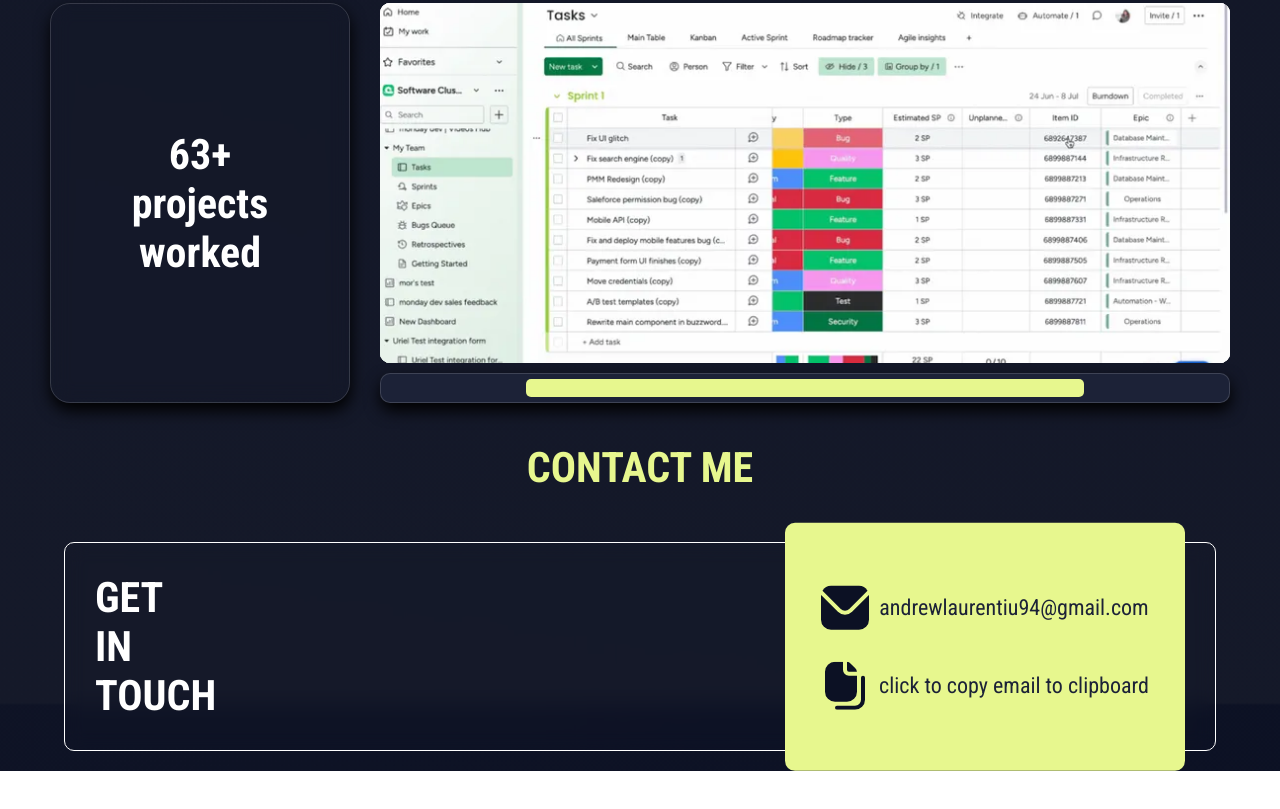
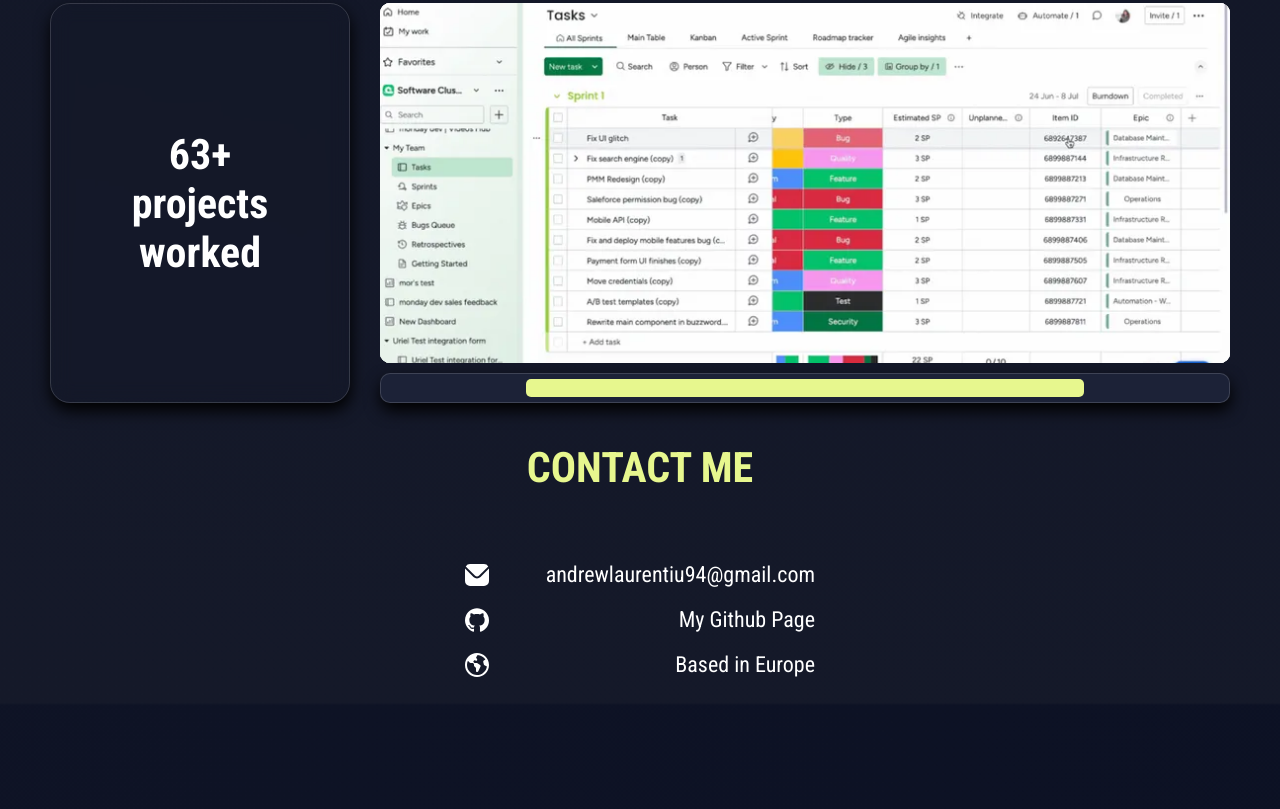
Before and after one commit to thedrew94/portfolio, a plain HTML site: page index.html in a window 1280 px wide. Shown: the part 1671-2480 px from the top of the page. Before the commit the page ends 2442 px from the top, so only its background shows below. Drawn offline with Linux system fonts and the light colour scheme; a web font is replaced by a local one.

Commit message:
added more assets and refactor code

```diff
--- a/index.html
+++ b/index.html
@@ -161,8 +161,70 @@
     </div>
     <h2 class="h1 txt_spc">CONTACT ME</h2>
     <footer>
-      <h3 class="h1">GET <br />IN<br />TOUCH<br /></h3>
-      <button class="contact_btn">
+      <button>
+        <svg viewBox="0 0 24 24" width="24" height="24">
+          <path
+            d="M23.954,5.542,15.536,13.96a5.007,5.007,0,0,1-7.072,0L.046,5.542C.032,5.7,0,5.843,0,6V18a5.006,5.006,0,0,0,5,5H19a5.006,5.006,0,0,0,5-5V6C24,5.843,23.968,5.7,23.954,5.542Z"
+            fill="#fff"
+          />
+          <path
+            d="M14.122,12.546l9.134-9.135A4.986,4.986,0,0,0,19,1H5A4.986,4.986,0,0,0,.744,3.411l9.134,9.135A3.007,3.007,0,0,0,14.122,12.546Z"
+            fill="#fff"
+          />
+        </svg>
+        <p class="h2">andrewlaurentiu94@gmail.com</p>
+      </button>
+      <div class="footer_btn">
+        <svg viewBox="0 0 24 24" width="24" height="24">
+          <g>
+            <path
+              style="fill-rule: evenodd; clip-rule: evenodd"
+              d="M12,0.296c-6.627,0-12,5.372-12,12c0,5.302,3.438,9.8,8.206,11.387   c0.6,0.111,0.82-0.26,0.82-0.577c0-0.286-0.011-1.231-0.016-2.234c-3.338,0.726-4.043-1.416-4.043-1.416   C4.421,18.069,3.635,17.7,3.635,17.7c-1.089-0.745,0.082-0.729,0.082-0.729c1.205,0.085,1.839,1.237,1.839,1.237   c1.07,1.834,2.807,1.304,3.492,0.997C9.156,18.429,9.467,17.9,9.81,17.6c-2.665-0.303-5.467-1.332-5.467-5.93   c0-1.31,0.469-2.381,1.237-3.221C5.455,8.146,5.044,6.926,5.696,5.273c0,0,1.008-0.322,3.301,1.23   C9.954,6.237,10.98,6.104,12,6.099c1.02,0.005,2.047,0.138,3.006,0.404c2.29-1.553,3.297-1.23,3.297-1.23   c0.653,1.653,0.242,2.873,0.118,3.176c0.769,0.84,1.235,1.911,1.235,3.221c0,4.609-2.807,5.624-5.479,5.921   c0.43,0.372,0.814,1.103,0.814,2.222c0,1.606-0.014,2.898-0.014,3.293c0,0.319,0.216,0.694,0.824,0.576   c4.766-1.589,8.2-6.085,8.2-11.385C24,5.669,18.627,0.296,12,0.296z"
+              fill="#fff"
+            />
+            <path
+              d="M4.545,17.526c-0.026,0.06-0.12,0.078-0.206,0.037c-0.087-0.039-0.136-0.121-0.108-0.18   c0.026-0.061,0.12-0.078,0.207-0.037C4.525,17.384,4.575,17.466,4.545,17.526L4.545,17.526z"
+              fill="#fff"
+            />
+            <path
+              d="M5.031,18.068c-0.057,0.053-0.169,0.028-0.245-0.055c-0.079-0.084-0.093-0.196-0.035-0.249   c0.059-0.053,0.167-0.028,0.246,0.056C5.076,17.903,5.091,18.014,5.031,18.068L5.031,18.068z"
+              fill="#fff"
+            />
+            <path
+              d="M5.504,18.759c-0.074,0.051-0.194,0.003-0.268-0.103c-0.074-0.107-0.074-0.235,0.002-0.286   c0.074-0.051,0.193-0.005,0.268,0.101C5.579,18.579,5.579,18.707,5.504,18.759L5.504,18.759z"
+              fill="#fff"
+            />
+            <path
+              d="M6.152,19.427c-0.066,0.073-0.206,0.053-0.308-0.046c-0.105-0.097-0.134-0.234-0.068-0.307   c0.067-0.073,0.208-0.052,0.311,0.046C6.191,19.217,6.222,19.355,6.152,19.427L6.152,19.427z"
+              fill="#fff"
+            />
+            <path
+              d="M7.047,19.814c-0.029,0.094-0.164,0.137-0.3,0.097C6.611,19.87,6.522,19.76,6.55,19.665   c0.028-0.095,0.164-0.139,0.301-0.096C6.986,19.609,7.075,19.719,7.047,19.814L7.047,19.814z"
+              fill="#fff"
+            />
+            <path
+              d="M8.029,19.886c0.003,0.099-0.112,0.181-0.255,0.183c-0.143,0.003-0.26-0.077-0.261-0.174c0-0.1,0.113-0.181,0.256-0.184   C7.912,19.708,8.029,19.788,8.029,19.886L8.029,19.886z"
+              fill="#fff"
+            />
+            <path
+              d="M8.943,19.731c0.017,0.096-0.082,0.196-0.224,0.222c-0.139,0.026-0.268-0.034-0.286-0.13   c-0.017-0.099,0.084-0.198,0.223-0.224C8.797,19.574,8.925,19.632,8.943,19.731L8.943,19.731z"
+              fill="#fff"
+            />
+          </g>
+        </svg>
+        <a href="#" class="h2">My Github Page</a>
+      </div>
+      <div class="footer_btn">
+        <svg viewBox="0 0 24 24" width="24" height="24">
+          >
+          <path
+            d="m12,0C5.383,0,0,5.383,0,12s5.383,12,12,12,12-5.383,12-12S18.617,0,12,0Zm0,22c-5.514,0-10-4.486-10-10,0-1.494.33-2.912.92-4.187l1.666,1.751c.265.278.632.436,1.016.436h1.949c.288,0,.564.114.768.318l.373.373c.198.198.309.466.309.745v.963c0,.385.153.753.425,1.025l1.19,1.19c.247.247.386.582.386.931v2.365c0,.602.488,1.09,1.09,1.09h.213c.425,0,.811-.247.989-.633l2.241-4.856c.267-.578.062-1.263-.477-1.601l-2.562-1.601c-.323-.202-.696-.309-1.077-.309h-1.431c-.311,0-.61-.124-.83-.344l-.592-.592c-.312-.312-.312-.817,0-1.128l.529-.529c.243-.243.614-.303.921-.149l.88.44c.361.181.798.11,1.084-.176l.003-.003c.305-.305.363-.778.141-1.147l-.837-1.396c-.175-.292-.171-.654.014-.94.296-.457.78-1.202,1.316-2.016,3.272.2,6.125,1.98,7.801,4.586l-1.59.917c-.49.282-.733.855-.595,1.403l.627,2.507c.09.36.333.662.665.827l2.373,1.178c-.699,4.835-4.871,8.562-9.896,8.562Z"
+            fill="#fff"
+          />
+        </svg>
+        <p class="h2">Based in Europe</p>
+      </div>
+      <!-- <button class="contact_btn">
         <div class="btn_info_ctn">
           <svg viewBox="0 0 24 24" width="48" height="48">
             <path
@@ -185,7 +247,7 @@
           </svg>
           <p class="h2">click to copy email to clipboard</p>
         </div>
-      </button>
+      </button> -->
     </footer>
   </body>
 </html>
--- a/styles.css
+++ b/styles.css
@@ -557,36 +557,21 @@ footer {
   position: relative;
   width: 90%;
   margin: 50px auto;
-  padding: 30px;
-  border: 1px solid var(--default);
-  border-radius: 10px;
-  backdrop-filter: blur(10px);
-  -webkit-backdrop-filter: blur(10px);
-}
-
-.contact_btn {
-  position: absolute;
+  padding: 20px 20px 150px;
   display: flex;
   flex-direction: column;
   justify-content: center;
   align-items: center;
-  gap: 30px;
-  top: 50%;
-  right: 30px;
-  min-width: 400px;
-  width: 30%;
-  height: 120%;
-  transform: translateY(-50%);
-  background-color: var(--secondary);
-  border-radius: 10px;
+  gap: 20px;
 }
 
-.btn_info_ctn {
+footer button,
+.footer_btn {
+  width: 350px;
   display: flex;
-  justify-content: center;
+  justify-content: space-between;
   align-items: center;
-  gap: 10px;
-  color: #1c2237;
+  gap: 20px;
 }
 
 /* .bg_wave {
```
Also changed, not shown: github_svg.html (added, +43 -0 lines), world_svg.html (added, +6 -0 lines).
